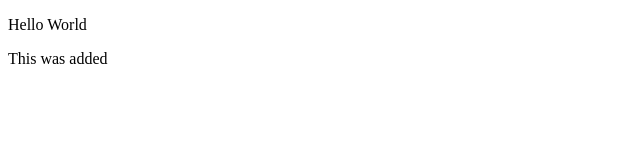
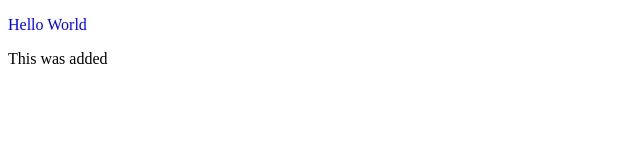
Before and after one commit to outdoorsole/introduction-to-jquery, a website: page start here/index.html in a window 1280 px wide. Shown: the whole page, without its empty margins (0-640 px from the left). Drawn offline with nearby package versions, Linux system fonts and the light colour scheme.

Commit message:
Use .css jQuery method to change text color.

```diff
--- a/start here/index.html
+++ b/start here/index.html
@@ -3,13 +3,16 @@
     <head>
     </head>
     <body>
-        <p>Hello World</p>
+        <p data-attr="bar">Hello World</p>
         <p class="foo">This was added</p>
 
         <script src="https://code.jquery.com/jquery-3.1.1.min.js" integrity="sha256-hVVnYaiADRTO2PzUGmuLJr8BLUSjGIZsDYGmIJLv2b8=" crossorigin="anonymous"></script>
 
         <script>
-            var elements = $("p.foo");
+            var elements = $("[data-attr='bar']"); // jQuery object
+            var elements2 = document.querySelectorAll("[data-attr='bar']");
+
+            elements.css("color", "blue");
 
             alert(elements.length);
         </script>
```
